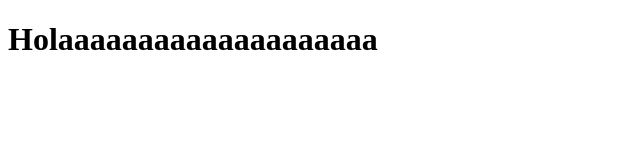
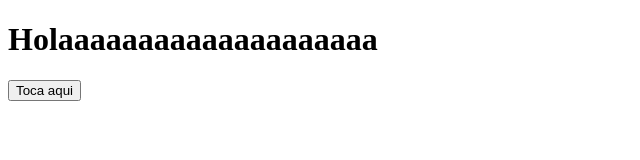
Before and after one commit to Uriel-Carrion/icarnegie, a plain HTML site: page View/index.html in a window 1280 px wide. Shown: the whole page, without its empty margins (0-640 px from the left). Drawn offline with Linux system fonts and the light colour scheme.

Commit message:
Nuevo boton
Para un ejemplo

```diff
--- a/View/index.html
+++ b/View/index.html
@@ -5,5 +5,6 @@
 </head>
 <body>
 <h1>Holaaaaaaaaaaaaaaaaaaaa</h1>
+<button>Toca aqui</button>
 </body>
 </html>
```
